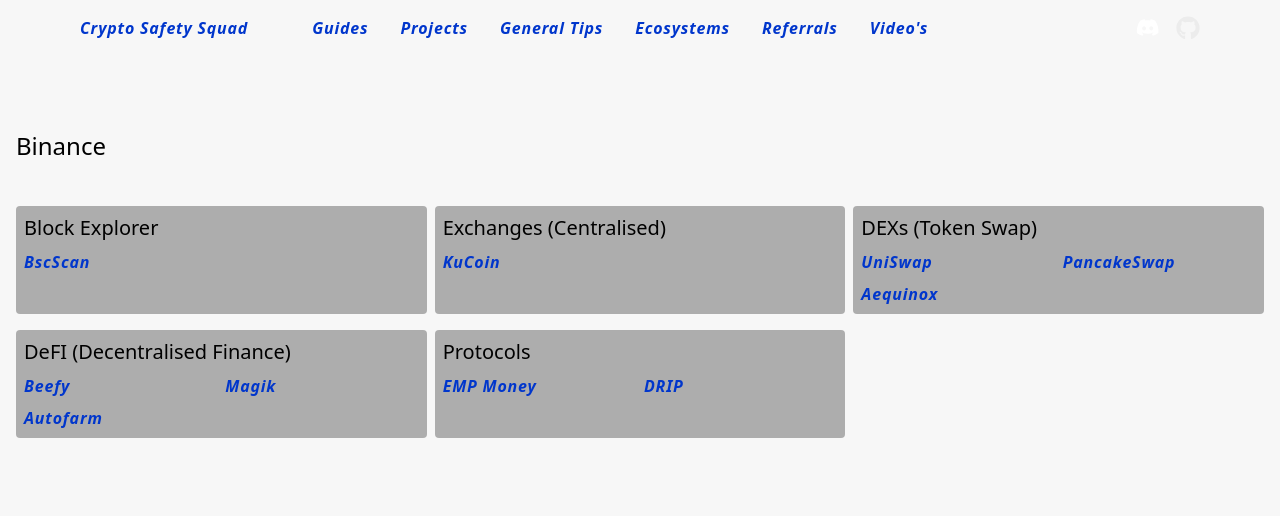
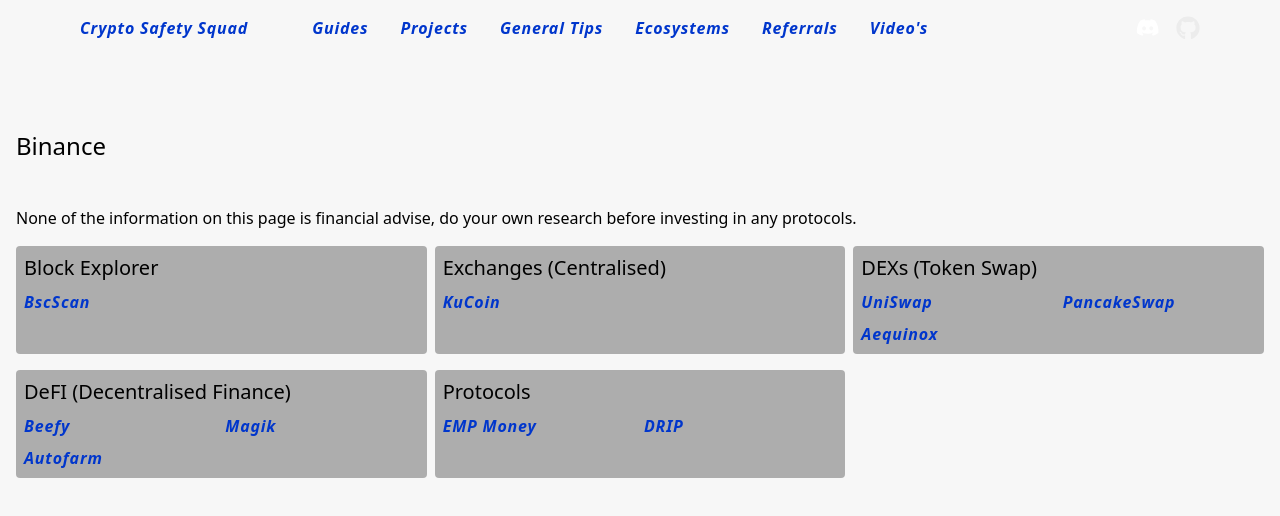
Before and after one commit to CryptoSafetySquad/website, a Next.js app: page /ecosystems/binance in a window 1280 px wide. Shown: the top 516 px of the page. Built offline with nearby package versions, Linux system fonts and the light colour scheme.

Commit message:
refactoring.

```diff
--- a/pages/ecosystems/binance.tsx
+++ b/pages/ecosystems/binance.tsx
@@ -7,6 +7,7 @@ const Binance: NextPage = () => {
   const title = 'Binance'
   const content = (
     <>
+      <p className='mb-4'>None of the information on this page is financial advise, do your own research before investing in any protocols.</p>
       <div className='grid grid-cols-3 gap-2'>
         <div className='card'>
           <h2 className='mb-2'>Block Explorer</h2>
@@ -15,7 +16,9 @@ const Binance: NextPage = () => {
 
         <div className='card'>
           <h2 className='mb-2'>Exchanges (Centralised)</h2>
-          <p><ExternalLink href='https://www.kucoin.com/r/rf/rJQQK1S' text='KuCoin' /></p>
+          <div className='grid grid-cols-2 gap-2'>
+            <ExternalLink href='https://www.kucoin.com/r/rf/rJQQK1S' text='KuCoin' />
+          </div>
         </div>
 
         <div className='card'>
```
